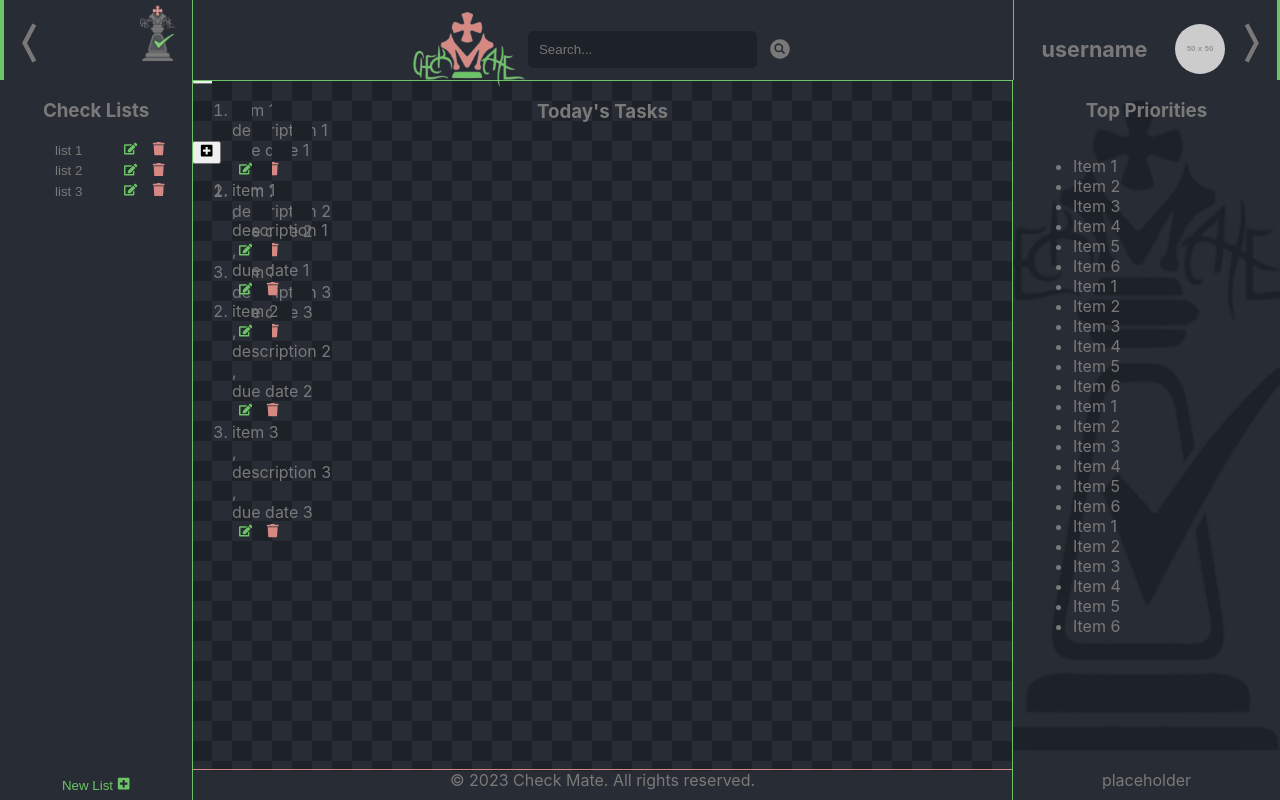
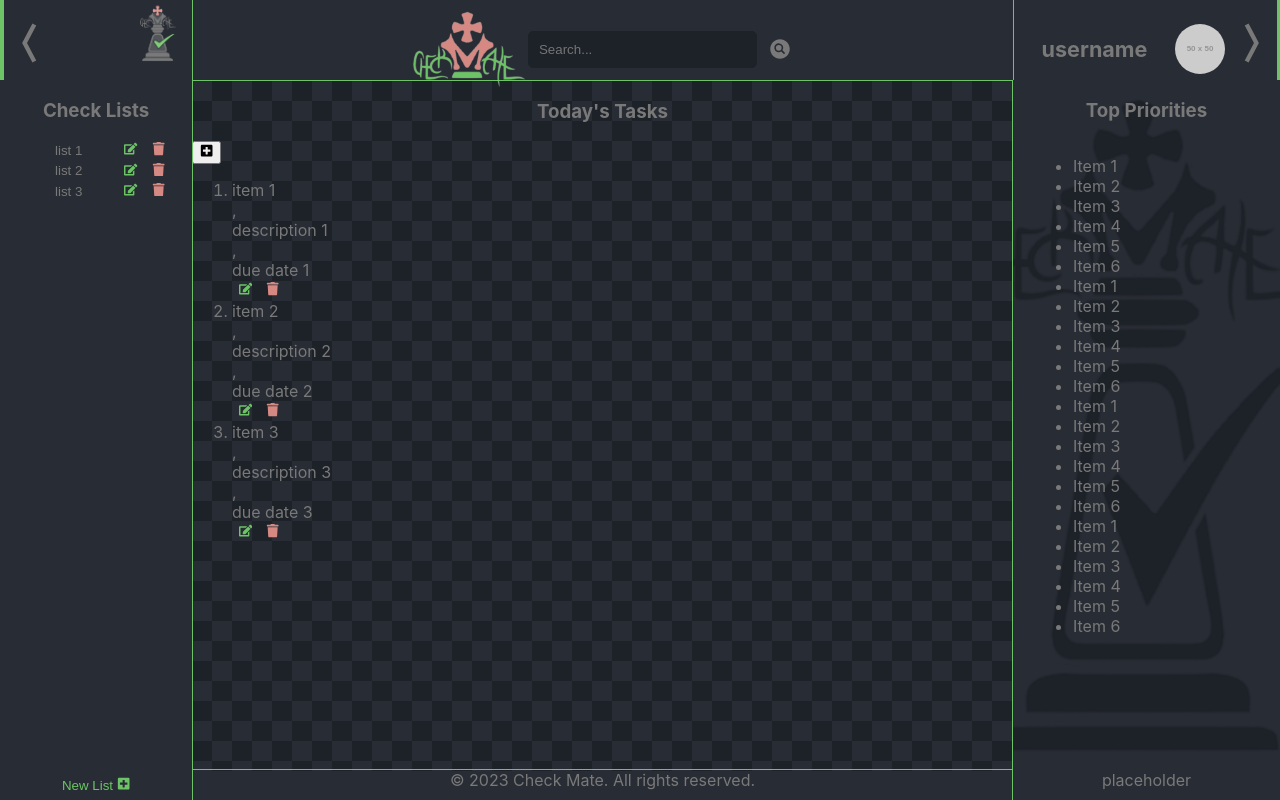
Before and after one commit to ldslsg/ToDoList-Team2-CSE310, a React (Create React App) app in the folder to-do/: page / in a window 1280 px wide. Built offline with nearby package versions, Linux system fonts and the light colour scheme; the HTML template or start-up script is replaced by a standard one.

Commit message:
deleted duplication

```diff
--- a/to-do/src/App.css
+++ b/to-do/src/App.css
@@ -428,3 +428,23 @@ p{
   line-height: 1.7em;
   display: none;
 }
+
+
+
+
+
+
+
+
+
+
+
+.edit-form{
+  display: none;
+  position: fixed;
+  top: 50%;
+  bottom: 50%;
+  transform: translate(-50%, -50%);
+  height: 200px;
+  width: 200px;
+}
--- a/to-do/src/App.js
+++ b/to-do/src/App.js
@@ -164,6 +164,7 @@ const [currentIndex, setCurrentIndex] = useState(null);
 const [showAddForm, setShowAddForm] = useState(false);
 const [showDeleteForm, setShowDeleteForm] = useState(false);
 const [itemToDelete, setItemToDelete] = useState(null);
+const [itemIndex, setItemIndex] = useState(null);
 
 const saveItemInfo = (e) => {
   const {name , value} = e.target;
@@ -188,12 +189,21 @@ const AddListItem = async (e) => {
   hideAddItemForm();
 }
 
-  const EditListItem = (index) => {
-    const item = ListItems[index];
+  const EditListItem = () => {
+    const item = ListItems[itemIndex];
     setListItem({ name: item[0], description: item[1], due_date: item[2] });
     setIsEditing(true);
-    setCurrentIndex(index);
+    setCurrentIndex(itemIndex);
     showAddItemForm();
+  }
+
+  const ShowEditForm = (index) => {
+    document.querySelector(".edit-form").style.display = "block";
+    setItemIndex(index);
+  }
+
+  const HideEditForm = (index) => {
+    document.querySelector(".edit-form").style.display = "none";
   }
 
   const DeleteListItem = (index) => {
@@ -220,21 +230,6 @@ const AddListItem = async (e) => {
   {/* --------------------------------------------ALL OF THE APP CONTENT------------------------------------------------- */}
   return (
     <div className="App">
-       <div className={`content ${isRightSidebarOpen ? '' : 'right'} ${isLeftSidebarOpen ? '' : 'left'}`}>
-        <h3 className="list-title">Today's Tasks</h3>
-        <button onClick={showAddItemForm}> <FaPlusSquare /> </button>
-        <ol className="currect-list" id='currectList'>
-          {ListItems.map((item, index) => (
-            <div key={index}>
-              <li>{item[0]}</li>
-              <p>{item[1]}</p>
-              <p>{item[2]}</p>
-              <button onClick={() => EditListItem(index)} className="edit-button"><FaEdit /></button>
-              <button onClick={() => DeleteListItem(index)} className="delete-button"><FaTrash /></button>
-            </div>
-          ))}
-        </ol>
-      </div>
       {/* --------------------------------------------THE DELETE FORM------------------------------------------------- */}
       <div className='delete-form'>
         <p>Are you sure you want to <strong>delete</strong> this list?</p>
@@ -242,6 +237,18 @@ const AddListItem = async (e) => {
         <button onClick={noDeleteList} id='delete-no' className='form-button'>No</button>
       </div>
 
+      {/* --------------------------------------------Edit Item Form------------------------------------------------- */}
+
+      <div className="edit-form">
+        <h3>Edit item</h3>
+
+        <input name = "name" type="text" className="list-item" value={ListItem.name} id="edit-list-name" placeholder="Name..." onChange={saveItemInfo} required/>
+        <input name = 'description' type="text" className="list-item" value={ListItem.description} id="edit-list-description" placeholder="Description..." onChange={saveItemInfo} required/>
+        <input name = "due_date" type="text" className="list-item" value={ListItem.due_date} id="edit-Do-Date" placeholder="Due Date..." onChange={saveItemInfo} required/>
+
+        <button className="edit-button" onClick = {EditListItem}>{isEditing ? 'Save': 'Add'}</button>
+        <button className="cancel-button" onClick={HideEditForm}>Cancel</button>
+      </div>
 
       {/* --------------------------------------------Add Item Form------------------------------------------------- */}
 
@@ -366,7 +373,7 @@ const AddListItem = async (e) => {
                 <li key={["name", index]}>{ListItems[index][0]}</li>,
                 <p key={["description", index]}>{ListItems[index][1]}</p>,
                 <p key={["due_date", index]}>{ListItems[index][2]}</p>
-                <button onClick={EditListItem} key={["edit", index]} className="edit-button"><FaEdit /></button>
+                <button onClick={ShowEditForm} key={["edit", index]} className="edit-button"><FaEdit /></button>
                 <button onClick={DeleteListItem} key={["delete", index]} className="delete-button"><FaTrash /></button>
               </div>
             ))}
```
